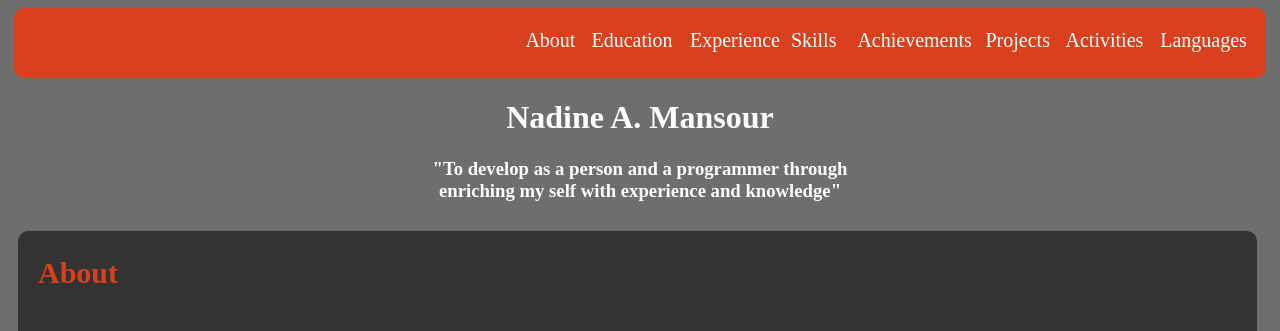
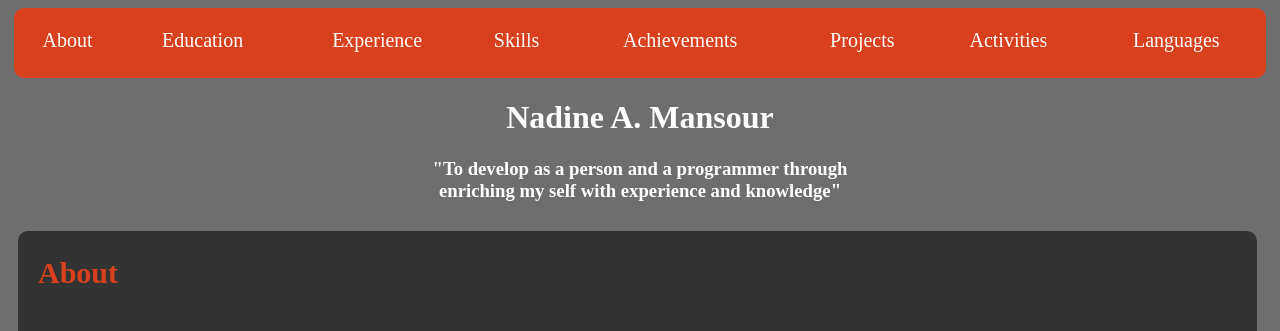
Before and after one commit to NadineMansour/NadineMansour.github.io, a plain HTML site: page index.html in a window 1280 px wide. Shown: the top 331 px of the page. Drawn offline with Linux system fonts and the light colour scheme; grey boxes are pictures that could not be loaded.

Commit message:
header spacing

```diff
--- a/index.html
+++ b/index.html
@@ -33,12 +33,11 @@
 		padding-left: 0px 10px 10px 10px;
 	}
 	.header table{
-		text-align: right;
-		float: right;
-		width: 60%;
+		text-align: center;
+		width: 100%;
 	}
 	.header table tr td{
-		text-align: right;
+		text-align: center;
 		font-size: 20px;
 	}
 	.blocks_container{
@@ -124,7 +123,6 @@
         		<td><a href="#projects">Projects</a></td>
         		<td><a href="#activities">Activities</a></td>
         		<td><a href="#languages">Languages</a></td>
-        		<td><a> &nbsp;&nbsp;</a></td>
         	</tr>
         </table>
     </div>
@@ -142,7 +140,7 @@
     			<ul>
     				<li><i class="fa fa-envelope"></i> <a href="mailto:nadine.mansour@gmail.com" target="_blank">&nbsp;&nbsp;nadine.mansour94@gmail.com</a></li>
     				<li><i class="fa fa-phone"></i>&nbsp;&nbsp;&nbsp;+201069150715</li>
-    				<li><i class="fa fa-skype"></i>&nbsp;&nbsp;Nadine A. Mansour</li>
+    				<li><i class="fa fa-skype"></i>&nbsp;&nbsp;&nbsp;Nadine A. Mansour</li>
 		    		<li><i class="fa fa-github"></i><a href="http://www.github.com/NadineMansour"> &nbsp;&nbsp;NadineMansour</a></li>
 		    		<li><i class="fa fa-linkedin"></i><a href="http://eg.linkedin.com/in/nadinemansour94"> &nbsp;&nbsp;NadineMansour94</a> </li>
 		    		<li><i class="fa fa-globe"></i>&nbsp;&nbsp; Egyptian</li>
```
